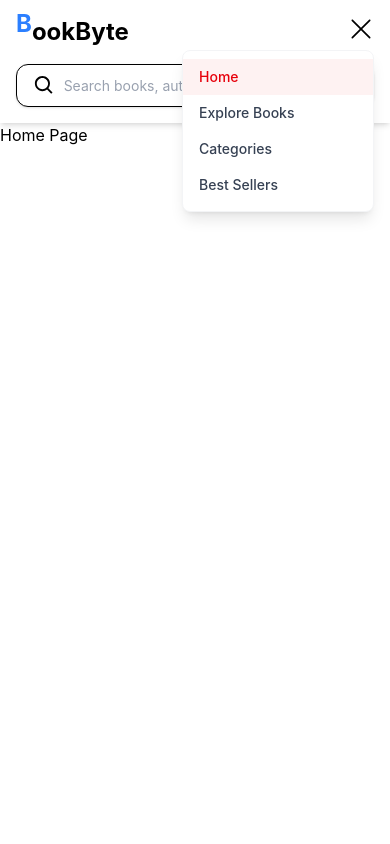
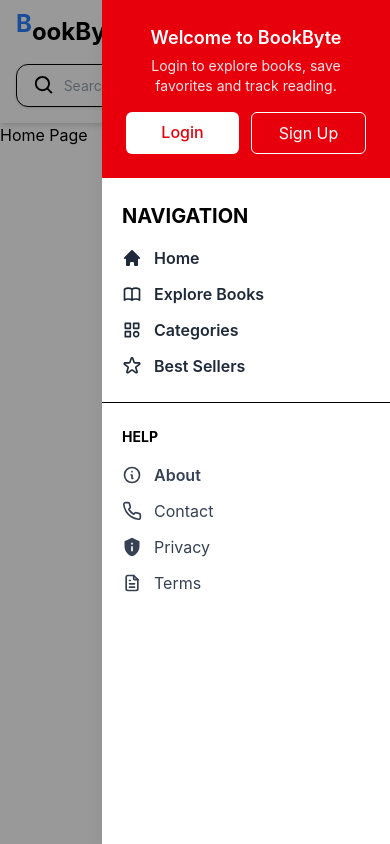
Before and after one commit to raushan-sinha/book-byte, a React (Vite) app: page / in a window 390 px wide. Both pictures are taken after a click on the button 361 px from the left and 29 px from the top of the page. Built offline with nearby package versions, Linux system fonts and the light colour scheme.

Commit message:
Removed unnecessary codes and updated new logic to open Menu bar in the mobiles

```diff
--- a/src/components/layout/navbar/MobileMenu.tsx
+++ b/src/components/layout/navbar/MobileMenu.tsx
@@ -1,8 +1,11 @@
 import React, { useState } from "react";
+import { RiMenu3Fill } from "react-icons/ri";
+import { HiOutlineInformationCircle } from "react-icons/hi";
+import { MdPrivacyTip } from "react-icons/md";
+import { FiPhone } from "react-icons/fi";
+import { TbFileText } from "react-icons/tb";
 import { navLinks } from "./navLinksData";
 import { Link } from "react-router-dom";
-import { RiMenu3Fill } from "react-icons/ri";
-import { RxCross1 } from "react-icons/rx";
 
 const MobileMenu: React.FC = () => {
 	const [open, setOpen] = useState<boolean>(false);
@@ -11,29 +14,98 @@ const MobileMenu: React.FC = () => {
 		<div className="relative lg:hidden flex justify-end">
 			{/* Menu and Cross Icon */}
 			<button onClick={() => setOpen(!open)}>
-        {open ? <RxCross1 size={26} /> : <RiMenu3Fill size={26} />}
+				{open ? (
+					<div className="fixed inset-0 z-50 bg-black/40 lg:hidden">
+						{/* Sidebar */}
+						<div className="absolute right-0 top-0 h-full w-72 bg-white shadow-xl flex flex-col">
+							{/* Header */}
+							<div className="bg-red-600 text-white p-6">
+								<h2 className="text-lg font-semibold">Welcome to BookByte</h2>
+
+								<p className="text-sm opacity-90 mt-1">
+									Login to explore books, save favorites and track reading.
+								</p>
+
+								<div className="flex gap-3 mt-4">
+									<a className="flex-1 text-center bg-white text-red-600 font-medium py-2 rounded-md">
+										Login
+									</a>
+
+									<a className="flex-1 text-center border border-white py-2 rounded-md">
+										Sign Up
+									</a>
+								</div>
+							</div>
+
+							{/* Navigation */}
+							<div className="px-5 py-6 border-b">
+								<h3 className="text-xl text-start font-bold text-black uppercase mb-4">
+									Navigation
+								</h3>
+
+								<ul className="space-y-3">
+									{navLinks.map((link, idx) => {
+										const Icon = link.icon;
+
+										return (
+											<li key={idx}>
+												<Link
+													to={link.path}
+													className="flex items-center gap-3 text-gray-800 hover:text-red-600 text-base font-semibold"
+													onClick={() => setOpen(false)}>
+													<Icon size={20} />
+													{link.name}
+												</Link>
+											</li>
+										);
+									})}
+								</ul>
+							</div>
+
+							{/* Help Section */}
+							<div className="px-5 py-6">
+								<h3 className="text-sm text-start font-bold text-black uppercase mb-4">
+									Help
+								</h3>
+
+								<ul className="space-y-3">
+									<li>
+										<a className="flex items-center gap-3 text-gray-700 hover:text-red-600 text-base font-semibold">
+											<HiOutlineInformationCircle size={20} />
+											About
+										</a>
+									</li>
+
+									<li>
+										<a className="flex items-center gap-3 text-gray-700 hover:text-red-600">
+											<FiPhone size={20} />
+											Contact
+										</a>
+									</li>
+
+									<li>
+										<a className="flex items-center gap-3 text-gray-700 hover:text-red-600">
+											<MdPrivacyTip size={20} />
+											Privacy
+										</a>
+									</li>
+
+									<li>
+										<a className="flex items-center gap-3 text-gray-700 hover:text-red-600">
+											<TbFileText size={20} />
+											Terms
+										</a>
+									</li>
+								</ul>
+							</div>
+						</div>
+					</div>
+				) : (
+					<RiMenu3Fill size={26} />
+				)}
 			</button>
 
 			{/* Mobile Menu */}
-      {open && (
-        <ul className="absolute right-0 top-full mt-2 w-48 bg-white shadow-lg rounded-lg py-2 border border-gray-100">
-          {navLinks.map((link, idx) => (
-            <li key={idx}>
-              <Link
-                to={link.path}
-                onClick={() => setOpen(false)}
-                className={`block px-4 py-2 text-sm font-medium text-gray-700 hover:bg-gray-100 transition
-                      ${
-                        location.pathname === link.path
-                          ? "text-red-600 bg-red-50"
-                          : ""
-                      }`}>
-                {link.name}
-              </Link>
-            </li>
-          ))}
-        </ul>
-      )}
 		</div>
 	);
 };
```
Lines whose indentation alone changed are shown as unchanged.
